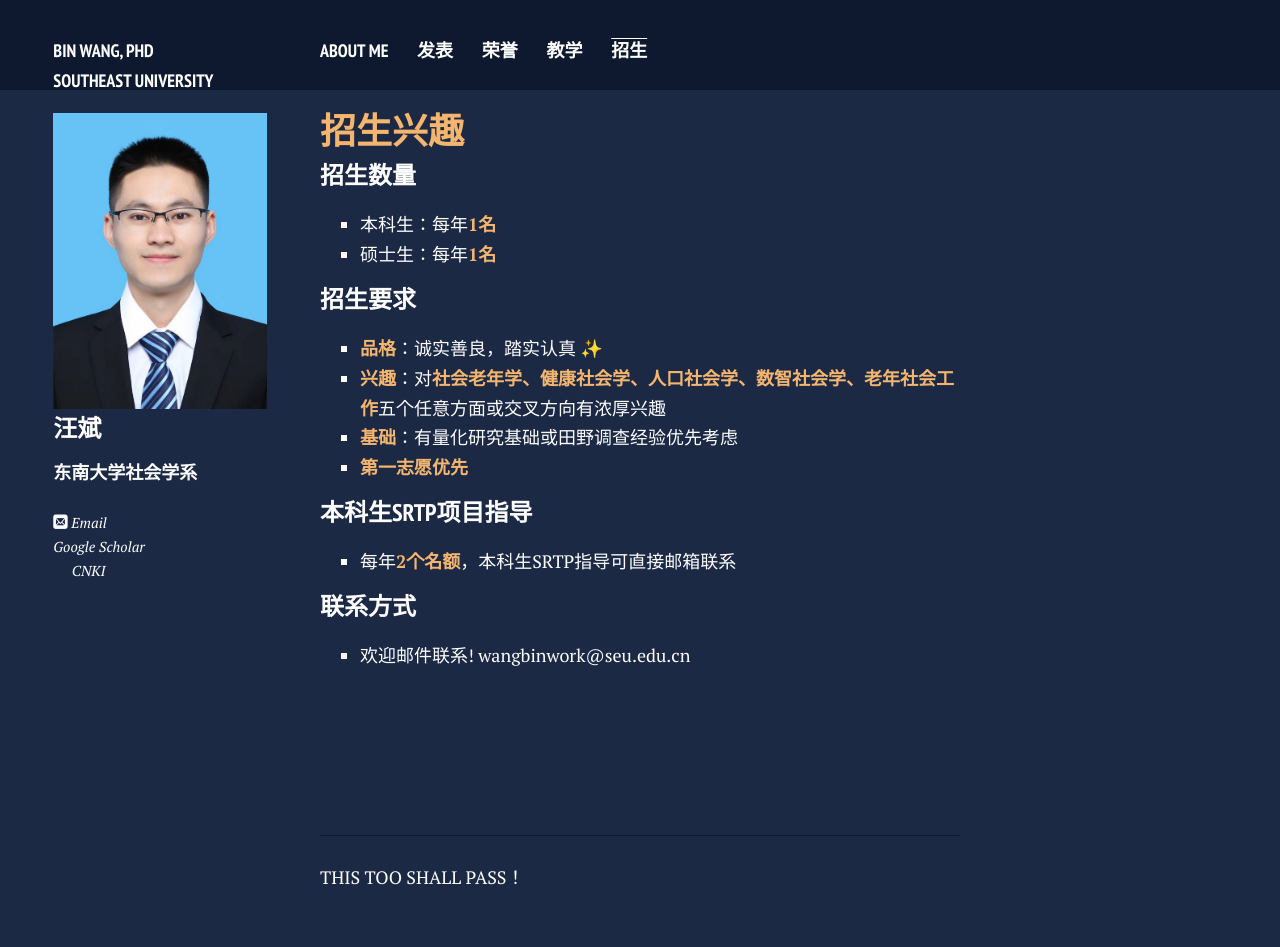
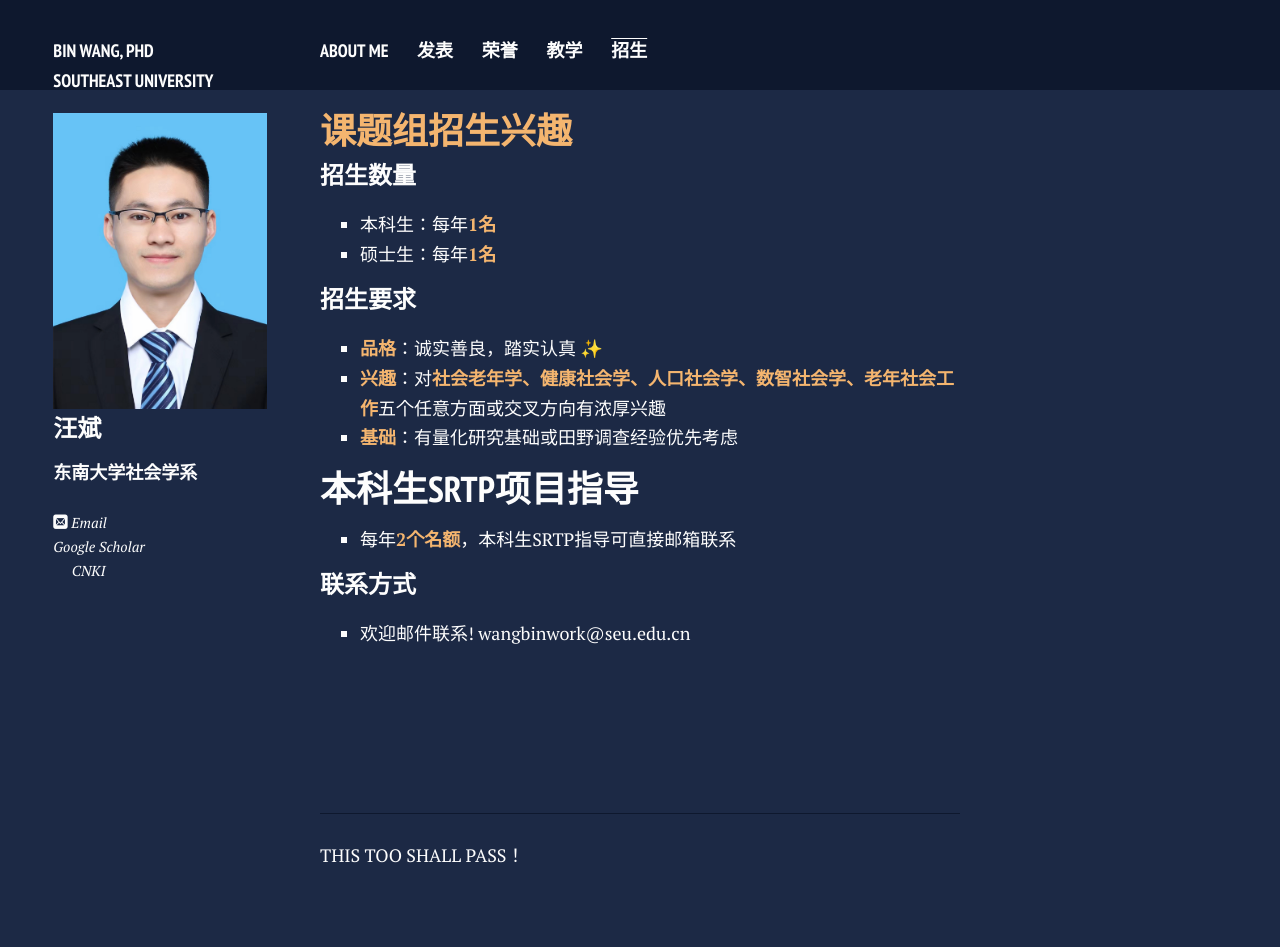
Before and after one commit to bwPhD/bwPhD.github.io, a Jekyll site: the page built from blogs.md, in a window 1280 px wide. Built offline with Jekyll 4.4.1, drawn with Linux system fonts in a browser that asks for light colours; nearby versions of some CDN libraries; comment, search, counter and statistics services are not loaded; a style sheet for code colours, icons or effects is not loaded; after the commit the page ends 925 px from its top, so only the background shows below that.

Commit message:
Update blogs.md

```diff
--- a/blogs.md
+++ b/blogs.md
@@ -4,7 +4,7 @@ permalink: /blogs/index.html
 title: 招生兴趣
 ---
 
-## **招生兴趣**
+## **课题组招生兴趣**
 ###  招生数量
 - 本科生：每年**1名**
 - 硕士生：每年**1名**
@@ -13,9 +13,8 @@ title: 招生兴趣
 - **品格**：诚实善良，踏实认真 ✨
 - **兴趣**：对**社会老年学、健康社会学、人口社会学、数智社会学、老年社会工作**五个任意方面或交叉方向有浓厚兴趣
 - **基础**：有量化研究基础或田野调查经验优先考虑
-- **第一志愿优先**
 
-### 本科生SRTP项目指导
+## 本科生SRTP项目指导
 - 每年**2个名额**，本科生SRTP指导可直接邮箱联系
 
 ### 联系方式
```
